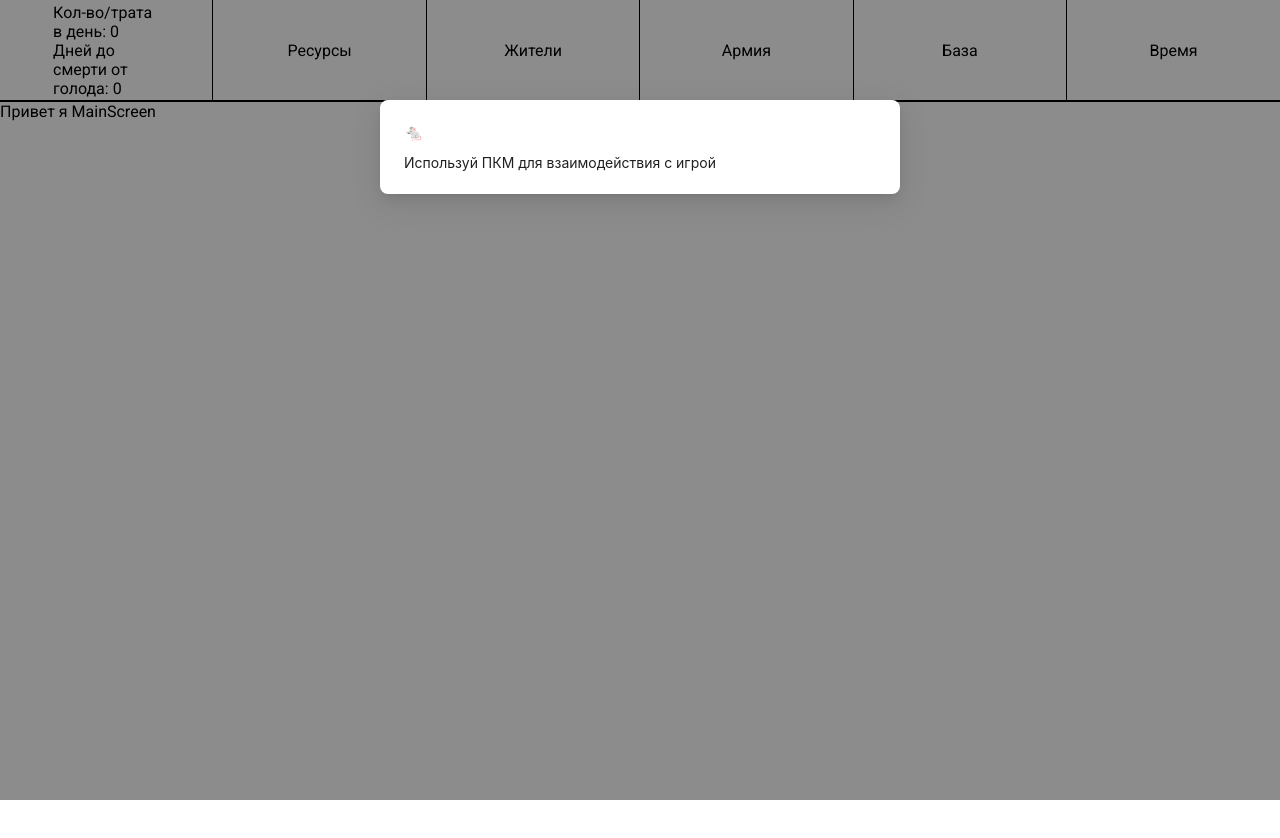
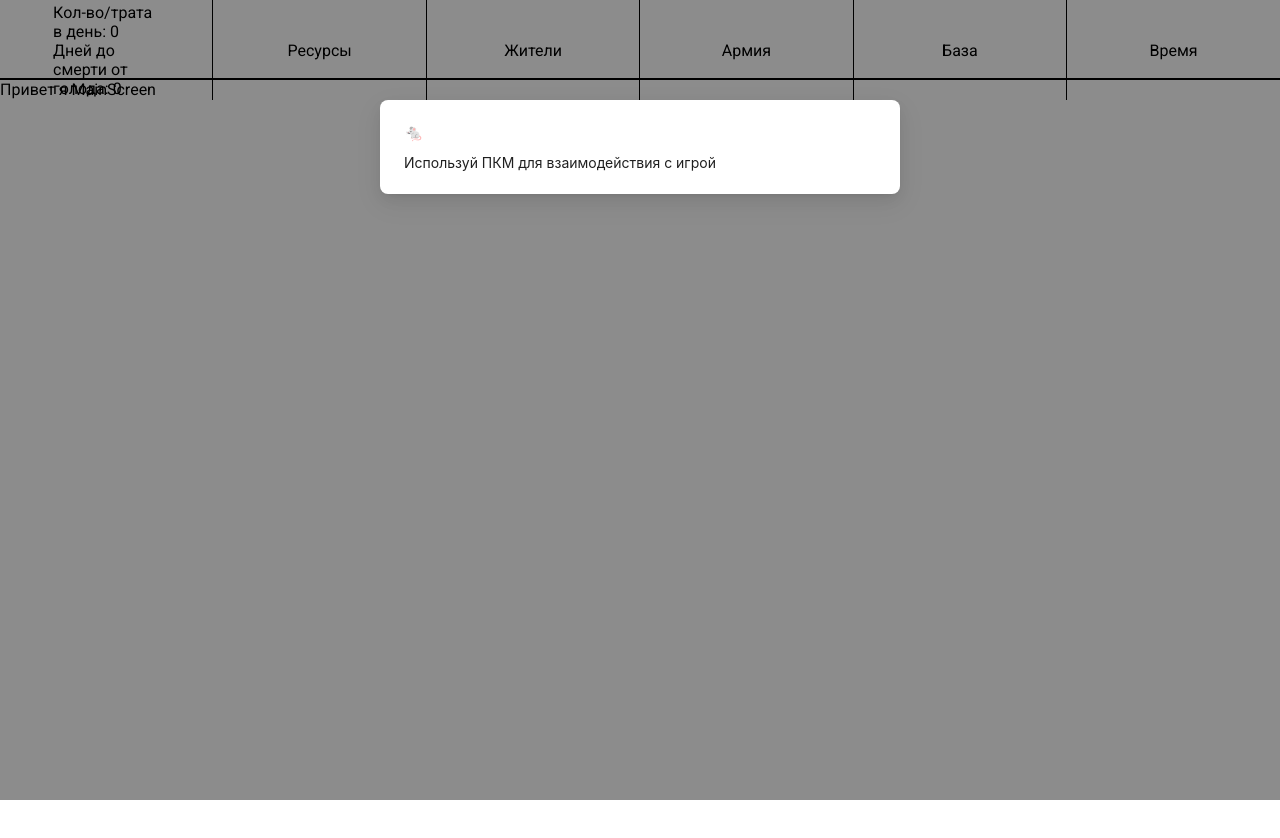
Before and after one commit to Vasmart24/practice-2024, a React (Vite) app in the folder Stranded/: page / in a window 1280 px wide. Shown: the top 838 px of the page. After the commit the page ends 800 px from the top, so only its background shows below. Built offline with nearby package versions, Linux system fonts and the light colour scheme.

Commit message:
fix height

```diff
--- a/Stranded/src/components/Header/Header.css
+++ b/Stranded/src/components/Header/Header.css
@@ -17,6 +17,7 @@
   display: flex;
   /* padding: 20px; */
   justify-content: center;
+  height: 10vh;
 }
 .list-item {
   width: auto;
--- a/Stranded/src/screens/MainScreen/MainScreen.css
+++ b/Stranded/src/screens/MainScreen/MainScreen.css
@@ -8,7 +8,7 @@
   display: flex;
   position: relative;
   /* width: 100vh; */
-  height: 100vh;
+  height: 90vh;
   /* border: 1px solid; */
   align-items: flex-start;
   flex-direction: column;
--- a/Stranded/src/screens/RaidScreen/RaidScreen.css
+++ b/Stranded/src/screens/RaidScreen/RaidScreen.css
@@ -14,7 +14,7 @@
   align-content: center;
   flex-wrap: wrap;
   width: 100vw;
-  height: 80vh;
+  height: 90vh;
   background-image: url(../../assets/RaidScreen-BG.png);
   background-repeat: no-repeat;
   background-position: center;
```
